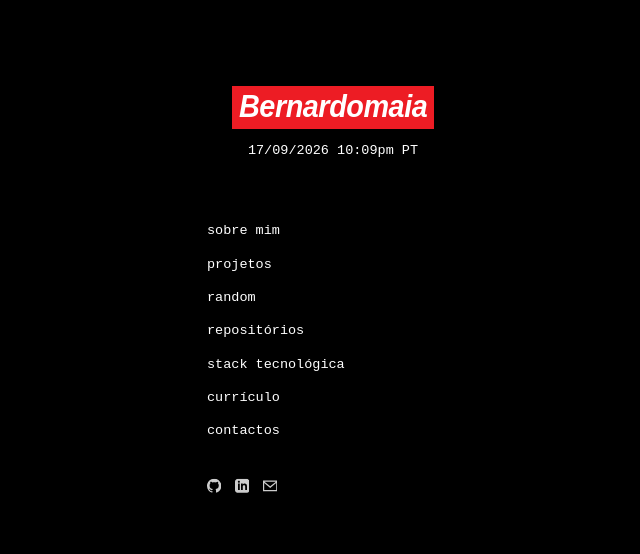
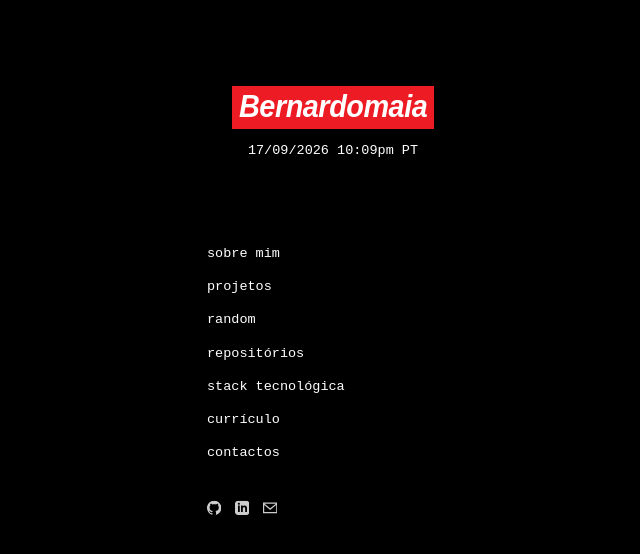
Before and after one commit to gajonormal/MyPortfolio, a Next.js app: page / in a window 1280 px wide. Shown: the top 554 px of the page, without its empty margins (307-947 px from the left). Built offline with nearby package versions, Linux system fonts and the light colour scheme.

Commit message:
Adjust home page links vertical positioning

```diff
--- a/app/globals.css
+++ b/app/globals.css
@@ -146,7 +146,7 @@ body:not([data-current-section="home"]) .page-section {
 /* 1. Home Section */
 .home-layout {
     position: absolute;
-    top: 35%; /* Movido mais para baixo */
+    top: 39%; /* Movido mais para baixo */
     left: 50%;
     transform: translate(-50%, -50%);
     display: flex;
```
